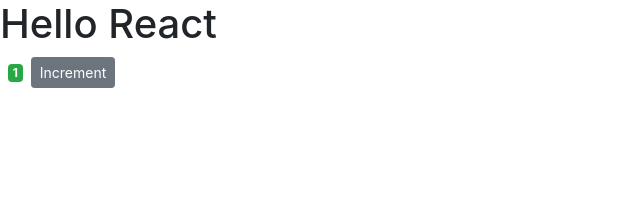
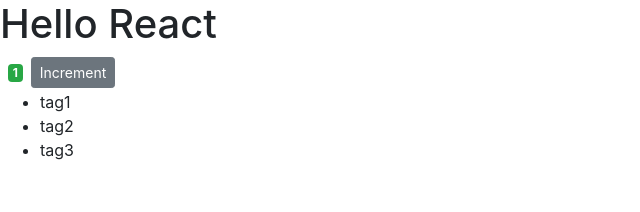
Before and after one commit to ajagannathan/react-app, a React (Create React App) app: page / in a window 1280 px wide. Shown: the top 212 px of the page, without its empty margins (0-640 px from the left). Built offline with nearby package versions, Linux system fonts and the light colour scheme.

Commit message:
Tested Event handler and this operator binding

```diff
--- a/src/components/counter.jsx
+++ b/src/components/counter.jsx
@@ -5,7 +5,32 @@
     //that contains any data the component needs
     state = {
         count: 1,
+        tagList: ["tag1", "tag2", "tag3"],
+        //tagList: [],
     };
+    rendertags() {
+        if (this.state.tagList.length === 0) return <p>No tags</p>;
+        return this.state.tagList.map((tag) => <li key={tag}>{tag}</li>);
+    }
+    constructor() {
+        super();
+        //Using the bind function this always references the current object
+        this.handleIncrementOnClickEvent = this.handleIncrementOnClickEvent.bind(
+            this
+        );
+    }
+    handleIncrementOnClickEvent() {
+        console.log("Increment clicked");
+        //Since this function id a standalone function object and not an Counter object method
+        //this operator is undefined and thus this line throws error.
+        //One way to solve it is by binding the function to this object in the class constructor
+        console.log(this.state.count);
+    }
+    //Another way to solve the this binding issue is by using arrow functions
+    handleIncrementOnClickEventArrow = () => {
+        console.log(`Arrow click ${this.state.count}`);
+    };
+
     render() {
         // 1. This is a jsx expression that Babel compiles to a call to React.createElement()
         //    Although we dont explicitly call React.createElement we nee to import React
@@ -13,19 +38,33 @@
         // 2. When creating multiple components (for eg. h1, button) Babel doesnt know how to
         //    compile to a react element. One way is to wrap it in a <div>
         return (
-            //This div gets written into <div id='root'></div> of public/index.html
-            //The div here does not do anything and is unnecessary. In that case we can use React.Fragment
+            //1. This div gets written into <div id='root'></div> of public/index.html
+            //2. The div here does not do anything and is unnecessary. In that case we can use React.Fragment
             //     <div>
             //     <h1>Hello React</h1>
             //     <button>Increment</button>
             //   </div>
-            //We can also embed expressions that can change dynamically as shown below within <span></span>
+            //3. We can also embed expressions that can change dynamically as shown below within <span></span>
+            //4. When adding a list, key={} attribute is given for React to identify each item in the list
+            //   So that when the state of the element changes in virtual DOM it knows where to update in actual DOM
             <React.Fragment>
                 <h1>Hello React</h1>
                 <span className={this.getClassType()}>
                     {this.validateCount()}
                 </span>
-                <button className="btn btn-secondary btn-sm">Increment</button>
+                <button
+                    onClick={this.handleIncrementOnClickEventArrow} //We pass reference to the function and dont call
+                    className="btn btn-secondary btn-sm"
+                >
+                    Increment
+                </button>
+                <ul>
+                    {
+                        /* {this.state.tagList.map((tag) => (
+                        <li key={tag}>{tag}</li>
+                    ))} */ this.rendertags()
+                    }
+                </ul>
             </React.Fragment>
         );
     }
```
